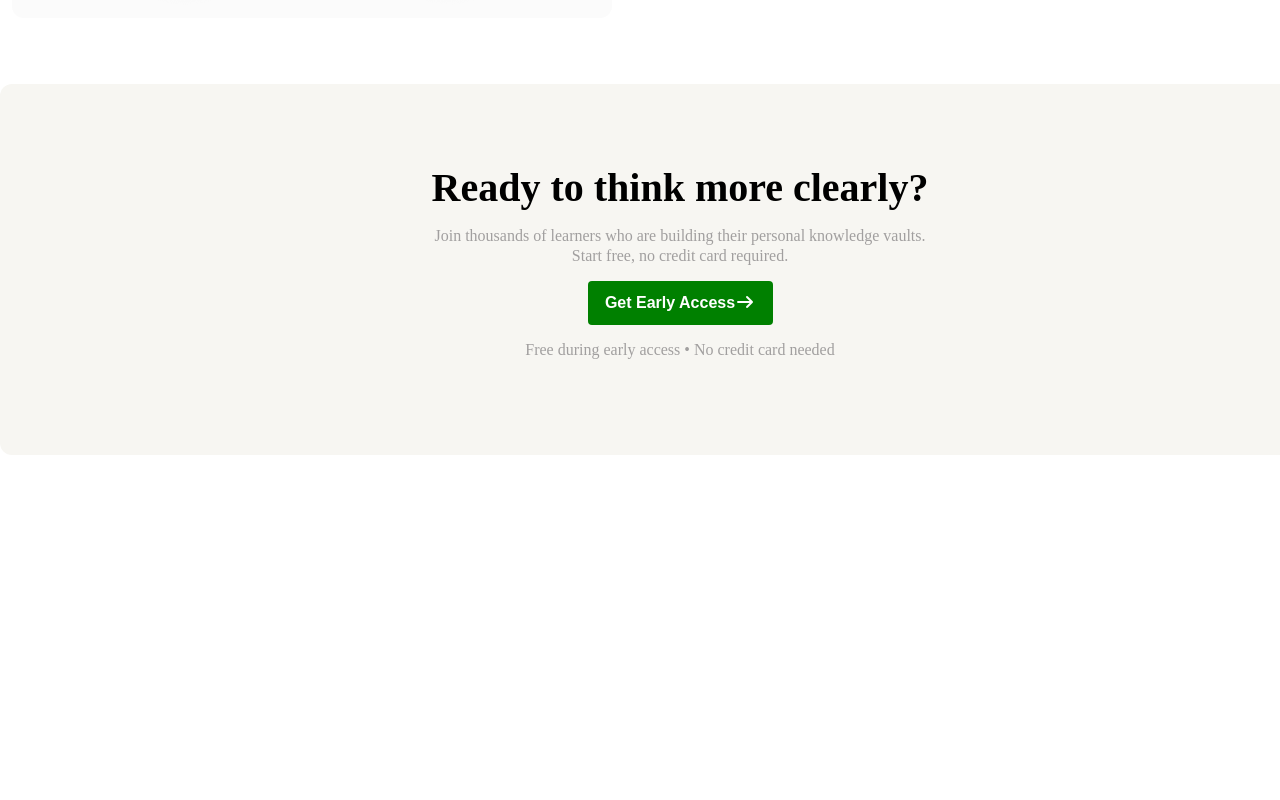
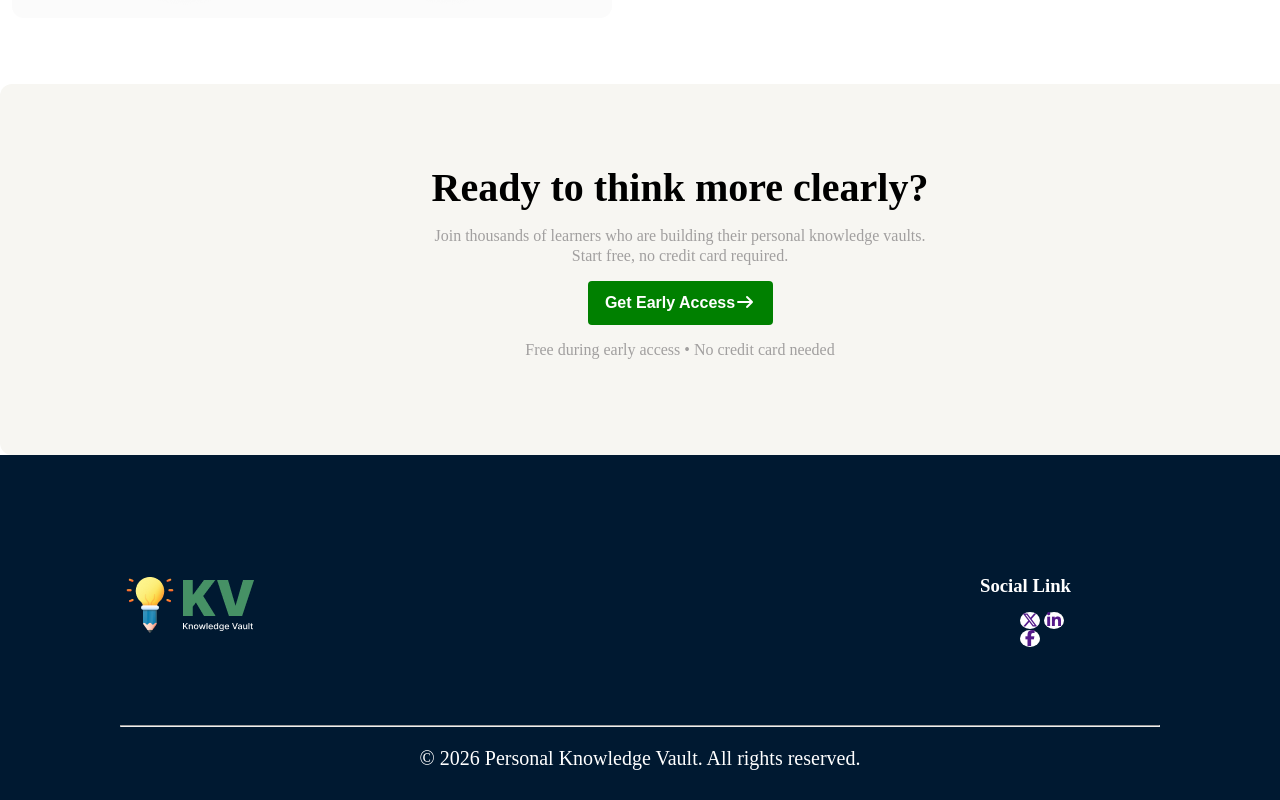
Before and after one commit to Ashraful193413/my-first-assignment, a plain HTML site: page index.html in a window 1280 px wide. Shown: the part 1899-2699 px from the top of the page. Before the commit the page ends 2354 px from the top, so only its background shows below. Drawn offline with Linux system fonts and the light colour scheme.

Commit message:
added footer section

```diff
--- a/index.html
+++ b/index.html
@@ -112,5 +112,24 @@
             <p>Free during early access • No credit card needed</p>
         </div>
     </section>
+     <footer>
+        <div class="footer-container">
+            <div class="footer-logo">
+            <img src="./assets/logo-footer.png" alt="">
+        </div>
+        <div class="footer-social-link">
+            <h3>Social Link</h3>
+            <ul>
+                <li><a href=""><i class="fa-brands fa-x-twitter"></i></a></li>
+                <li><a href=""><i class="fa-brands fa-linkedin-in"></i></a></li>
+                <li><a href=""><i class="fa-brands fa-facebook-f"></i></a></li>
+            </ul>
+        </div>
+        </div>
+        <hr>
+        <div class="copyright">
+           <p>© 2026 Personal Knowledge Vault. All rights reserved.</p>
+        </div>
+    </footer>
 </body>
 </html>
--- a/style.css
+++ b/style.css
@@ -257,3 +257,40 @@ margin: 0 auto;
     text-align: center;
     padding: 15px 0;
 }
+footer{
+    background: var(--Style, rgba(0, 25, 49, 1));
+    padding: 120px 120px 30px 120px;
+}
+footer .footer-container{
+    height: 150px;
+    margin: 0 auto;
+    display: flex;
+    justify-content: space-between;
+}
+footer .footer-social-link{
+    height: 100px;
+    width: 100px;
+    margin-right: 80px;
+}
+footer .footer-container .footer-social-link h3{
+    color: white;
+    margin-bottom: 15px;
+}
+footer .footer-container .footer-social-link li{
+    list-style: none;
+   display: inline-block;
+
+}
+.footer-social-link li a{
+    /* color: white; */
+    height: 20px;
+    width: 20px;
+    background-color: white;
+    border-radius: 50%;
+}
+footer .copyright{
+    text-align: center;
+    font-size: 20px;
+    color: white;
+    margin-top: 20px;
+}
```
